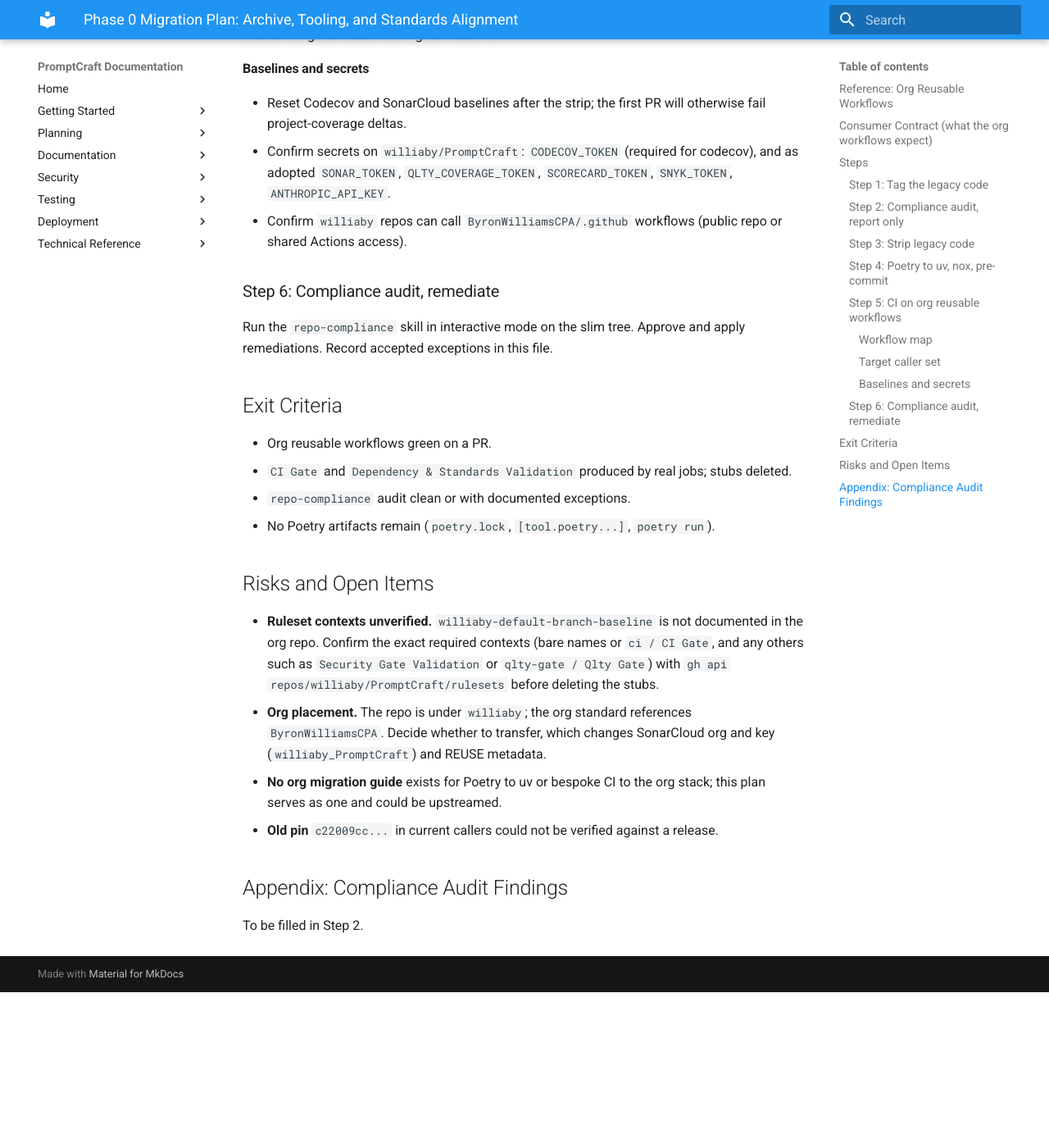
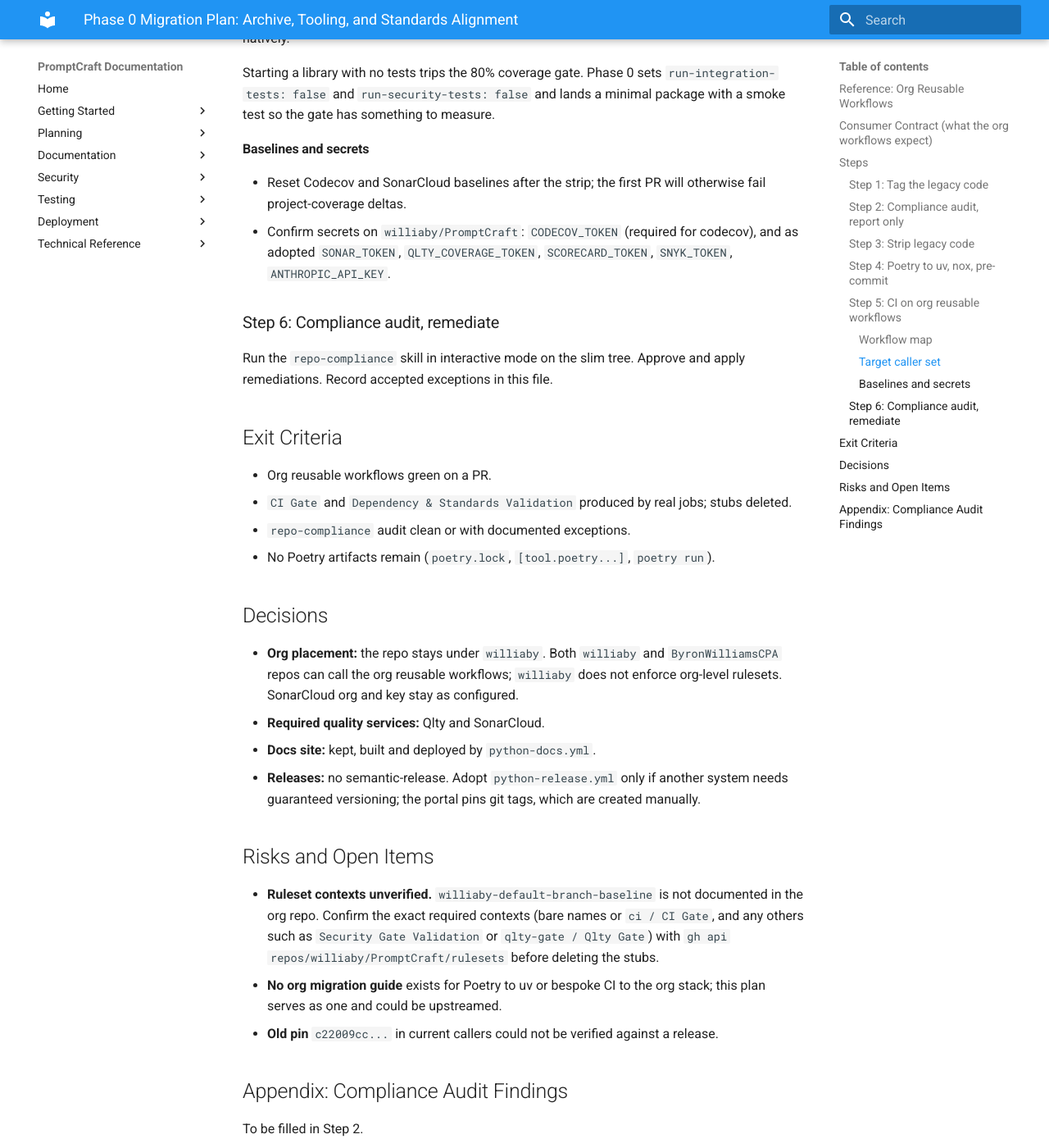
Before and after one commit to williaby/PromptCraft, an MkDocs documentation site: the page built from docs/architecture/phase-0-migration-plan.md, in a window 1280 px wide and 1400 px high, scrolled down 5125 px. Shown: the whole window at 82% size. Built offline with MkDocs 1.6.1 and Material for MkDocs 9.7.7, drawn with Linux system fonts in a browser that asks for light colours; before the commit the page ends 6335 px from its top, so only the background shows below that; some of the changed text lies outside the part shown.

Commit message:
docs(architecture): record Phase 0 owner decisions
Repo stays under williaby; Qlty and SonarCloud are required; docs site is
kept; no semantic-release unless another system needs guaranteed
versioning.

Co-Authored-By: Claude Opus 5.5 <noreply@anthropic.com>
Claude-Session: https://claude.ai/code/session_01BZjid5gVcdNN55GkVQ858p

```diff
--- a/docs/architecture/phase-0-migration-plan.md
+++ b/docs/architecture/phase-0-migration-plan.md
@@ -28,7 +28,6 @@ written in this phase.
     tests collected, is tolerated).
   - `[tool.bandit]` (run as `bandit -c pyproject.toml -lll`).
   - Optional `[tool.pip-audit] ignore-vuln`.
-  - `[tool.semantic_release]` if `python-release.yml` is adopted (python-semantic-release v10).
 - **Dev tools reachable via uv:** ruff, basedpyright (not mypy), pytest, pytest-cov, coverage, bandit, pip-audit,
   pre-commit; mkdocs and interrogate if docs are built.
 - **Layout:** `src/` and `tests/`.
@@ -36,7 +35,7 @@ written in this phase.
 - **Python versions:** org supports 3.10 to 3.14, primary 3.12, PR tier 3.11 and 3.12. Set `requires-python` to match
   whatever matrix is enabled (current `>=3.11,<3.13` excludes 3.13).
 - **Other files:** `.pre-commit-config.yaml`, `REUSE.toml` with `LICENSES/MIT.txt`, `mkdocs.yml` if docs are built,
-  `qlty.toml` if Qlty is adopted, SonarCloud project if Sonar is adopted.
+  `qlty.toml` (Qlty is required), and a SonarCloud project (required).
 - **nox:** no org workflow invokes nox. It is local developer tooling only.
 
 ## Steps
@@ -100,12 +99,12 @@ per-job permissions, and include `merge_group:` if the merge queue is enabled.
 | `dependency-standards-validation.yml` | Delete after real check exists | Stub |
 | `pr-validation.yml` | Replace with a copy of org `pr-validation.yml` | Poetry-based; org version is not `workflow_call`, so copy it |
 | `security-analysis.yml` | Keep, re-pin to v11, re-enable bandit and osv, drop removed inputs | Pinned to an old SHA labeled `main` |
-| `coverage.yml` | Re-pin, or delete if Qlty is not adopted | Uses `@main` |
+| `coverage.yml` | Replace with caller of `python-qlty-coverage.yml`, pinned | Uses `@main`; Qlty is required |
 | `python-compatibility.yml` | Delete | `python-ci.yml` matrix covers it |
 | `container-security.yml` | Delete | Calls `williaby/.github@main`; no container after strip |
 | `reuse.yml` | Replace with caller of `python-reuse.yml` | Bespoke |
 | `scorecard.yml` | Replace with caller of `python-scorecard.yml` | Bespoke, unpinned harden-runner |
-| `docs.yml` | Replace with caller of `python-docs.yml`, or delete | Decide if a docs site is kept |
+| `docs.yml` | Replace with caller of `python-docs.yml` | Docs site is kept |
 | `deploy-docs.yml`, `deploy-docs-production.yml` | Delete | Poetry; duplicates docs |
 | `codeql.yml`, `dependency-review.yml` | Delete | Removed org-wide |
 | `fips-compatibility.yml` | Delete | Not needed for this library |
@@ -126,7 +125,10 @@ per-job permissions, and include `merge_group:` if the merge queue is enabled.
 | `reuse.yml` | `python-reuse.yml` | `reuse / REUSE Compliance Check` |
 | `scorecard.yml` | `python-scorecard.yml` | Scorecard |
 | `codecov.yml` | `python-codecov.yml` (on `workflow_run` of `CI`) | Codecov upload |
-| Optional | `python-sonarcloud.yml`, `python-qlty-gate.yml`, `python-release.yml`, `python-docs.yml`, `claude-baseline-review.yml` | Per workflow |
+| `sonarcloud.yml` (required) | `python-sonarcloud.yml` | SonarCloud analysis |
+| `qlty.yml` (required) | `python-qlty-gate.yml`, job id `qlty-gate` | `qlty-gate / Qlty Gate` |
+| `coverage.yml` | `python-qlty-coverage.yml` with `coverage-artifact-name: coverage-reports` | Qlty coverage upload |
+| `docs.yml` | `python-docs.yml` | Docs build and Pages deploy |
 
 The ruleset requires bare check names. Reusable workflow checks are named `<caller-job> / <job>`, so `ci.yml` adds a
 wrapper job named `CI Gate` (`needs: [ci]`, `if: always()`, fails unless `needs.ci.result == 'success'`), following
@@ -141,7 +143,6 @@ Starting a library with no tests trips the 80% coverage gate. Phase 0 sets `run-
 - Reset Codecov and SonarCloud baselines after the strip; the first PR will otherwise fail project-coverage deltas.
 - Confirm secrets on `williaby/PromptCraft`: `CODECOV_TOKEN` (required for codecov), and as adopted `SONAR_TOKEN`,
   `QLTY_COVERAGE_TOKEN`, `SCORECARD_TOKEN`, `SNYK_TOKEN`, `ANTHROPIC_API_KEY`.
-- Confirm `williaby` repos can call `ByronWilliamsCPA/.github` workflows (public repo or shared Actions access).
 
 ### Step 6: Compliance audit, remediate
 
@@ -155,13 +156,20 @@ exceptions in this file.
 - `repo-compliance` audit clean or with documented exceptions.
 - No Poetry artifacts remain (`poetry.lock`, `[tool.poetry...]`, `poetry run`).
 
+## Decisions
+
+- **Org placement:** the repo stays under `williaby`. Both `williaby` and `ByronWilliamsCPA` repos can call the
+  org reusable workflows; `williaby` does not enforce org-level rulesets. SonarCloud org and key stay as configured.
+- **Required quality services:** Qlty and SonarCloud.
+- **Docs site:** kept, built and deployed by `python-docs.yml`.
+- **Releases:** no semantic-release. Adopt `python-release.yml` only if another system needs guaranteed versioning;
+  the portal pins git tags, which are created manually.
+
 ## Risks and Open Items
 
 - **Ruleset contexts unverified.** `williaby-default-branch-baseline` is not documented in the org repo. Confirm the
   exact required contexts (bare names or `ci / CI Gate`, and any others such as `Security Gate Validation` or
   `qlty-gate / Qlty Gate`) with `gh api repos/williaby/PromptCraft/rulesets` before deleting the stubs.
-- **Org placement.** The repo is under `williaby`; the org standard references `ByronWilliamsCPA`. Decide whether to
-  transfer, which changes SonarCloud org and key (`williaby_PromptCraft`) and REUSE metadata.
 - **No org migration guide** exists for Poetry to uv or bespoke CI to the org stack; this plan serves as one and could
   be upstreamed.
 - **Old pin** `c22009cc...` in current callers could not be verified against a release.
```
Also changed, not shown: docs/architecture/adr-001-portable-prompt-refiner.md (+0 -2 lines).
